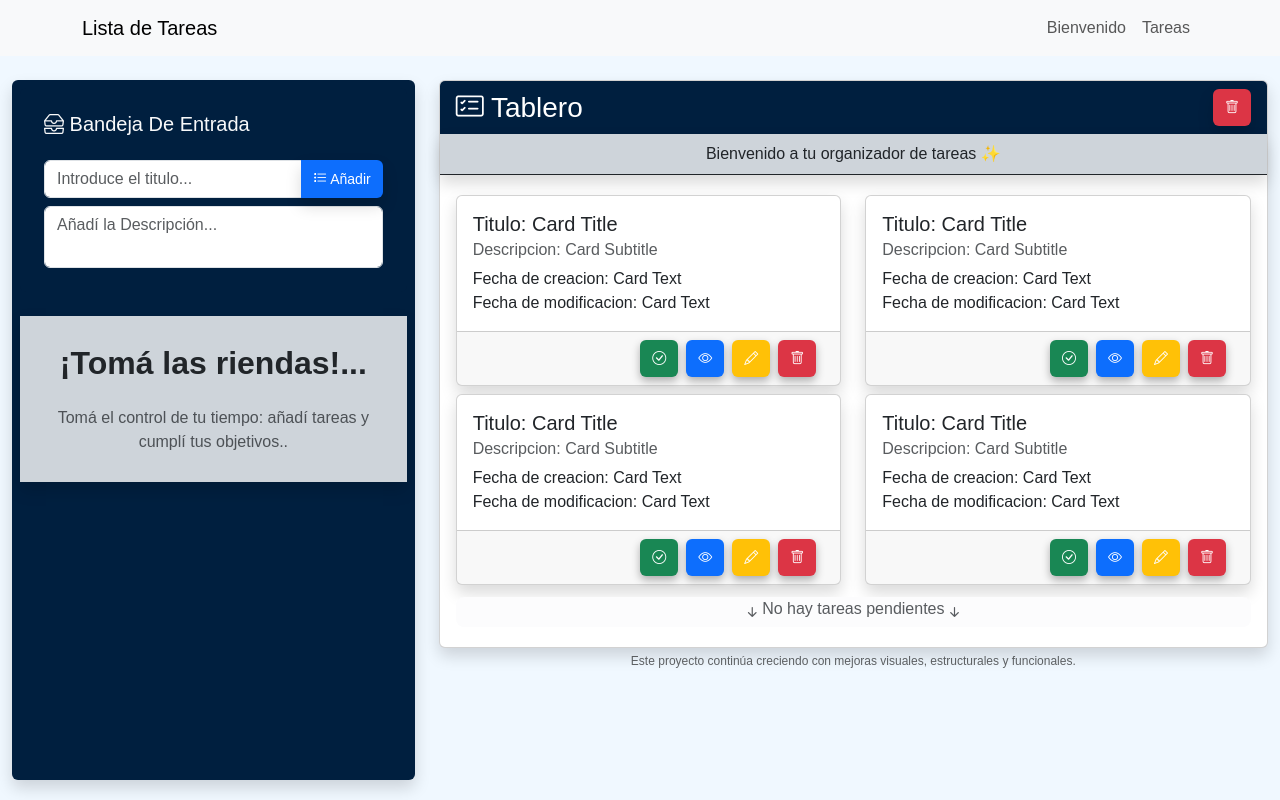
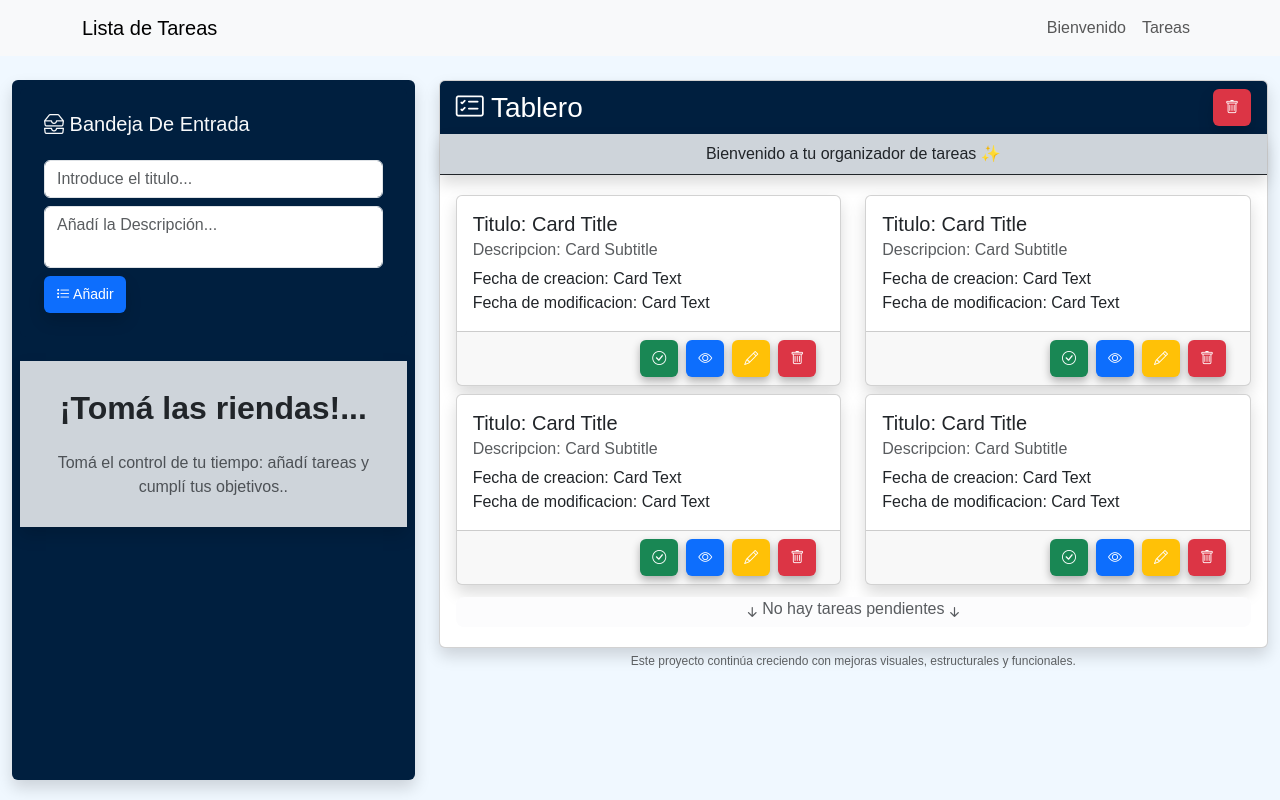
Before and after one commit to Maxii34/Tp-02-Lista-de-Tareas, a React (Vite) app: page / in a window 1280 px wide. Shown: the top 800 px of the page. Built offline with nearby package versions, Linux system fonts and the light colour scheme; a web font is replaced by a local one.

Commit message:
Se instalo react hook from y se agrego las validaciones del imput

```diff
--- a/package.json
+++ b/package.json
@@ -15,6 +15,7 @@
     "react": "^19.1.1",
     "react-bootstrap": "^2.10.10",
     "react-dom": "^19.1.1",
+    "react-hook-form": "^7.63.0",
     "react-router": "^7.9.3",
     "sweetalert2": "^11.23.0"
   },
--- a/src/components/GestorTareas.jsx
+++ b/src/components/GestorTareas.jsx
@@ -1,14 +1,21 @@
-import {
-  Row,
-  Col,
-  Card,
-  Form,
-  InputGroup,
-  Button,
-} from "react-bootstrap";
+import { Row, Col, Card, Form, InputGroup, Button } from "react-bootstrap";
 import { Tablero } from "./Tablero";
+import { useForm } from "react-hook-form";
 
 export const GestorTareas = () => {
+  const {
+    register,
+    handleSubmit,
+    formState: { errors },
+    reset,
+  } = useForm();
+
+  const onSubmit = (data) => {
+    console.log(data);
+    // Aquí puedes agregar la lógica para crear una nueva tarea
+    reset();
+  };
+
   return (
     <section>
       <Row className="justify-content-center">
@@ -23,31 +30,66 @@ export const GestorTareas = () => {
                     <i className="bi bi-inboxes"></i> Bandeja De Entrada
                   </span>
                 </div>
-
+                <Form onSubmit={handleSubmit(onSubmit)}>
                   {/* Input título */}
                   <InputGroup>
                     <Form.Control
                       type="text"
                       placeholder="Introduce el titulo..."
-                    minLength={3}
-                    maxLength={50}
-                    aria-label="Nueva tarea"
+                      {...register("titulo", {
+                        required: "El titulo es obligatorio",
+                        minLength: {
+                          value: 5,
+                          message: "El titulo debe tener al menos 5 caracteres",
+                        },
+                        maxLength: {
+                          value: 20,
+                          message: "El titulo no debe superar los 20 caracteres",
+                        },
+                      })}
                     />
-                  <Button variant="info" size="sm" className="shadow">
-                    <i className="bi bi-list-task"></i> Añadir
-                  </Button>
                   </InputGroup>
+                  {errors.titulo && (
+                    <Form.Text className="text-danger">
+                      {errors.titulo.message}
+                    </Form.Text>
+                  )}
 
                   {/* Textarea descripción */}
                   <InputGroup className="mt-2">
                     <Form.Control
                       as="textarea"
                       rows={2}
-                    minLength={5}
-                    maxLength={200}
                       placeholder="Añadí la Descripción..."
+                      {...register("descripcion", {
+                        required: "La descripción es obligatoria",
+                        minLength: {
+                          value: 5,
+                          message:
+                            "La descripción debe tener al menos 5 caracteres",
+                        },
+                        maxLength: {
+                          value: 100,
+                          message:
+                            "La descripción no debe superar los 100 caracteres",
+                        },
+                      })}
                     />
                   </InputGroup>
+                  {errors.descripcion && (
+                    <Form.Text className="text-danger">
+                      {errors.descripcion.message}
+                    </Form.Text>
+                  )}
+                  <Button
+                    variant="info"
+                    size="sm"
+                    className="shadow mt-2"
+                    type="submit"
+                  >
+                    <i className="bi bi-list-task"></i> Añadir
+                  </Button>
+                </Form>
               </Card.Body>
             </Card>
 
```
Also changed, not shown: 1 other file (tests, documents, lock files or other folders). Lines whose indentation alone changed are shown as unchanged.
